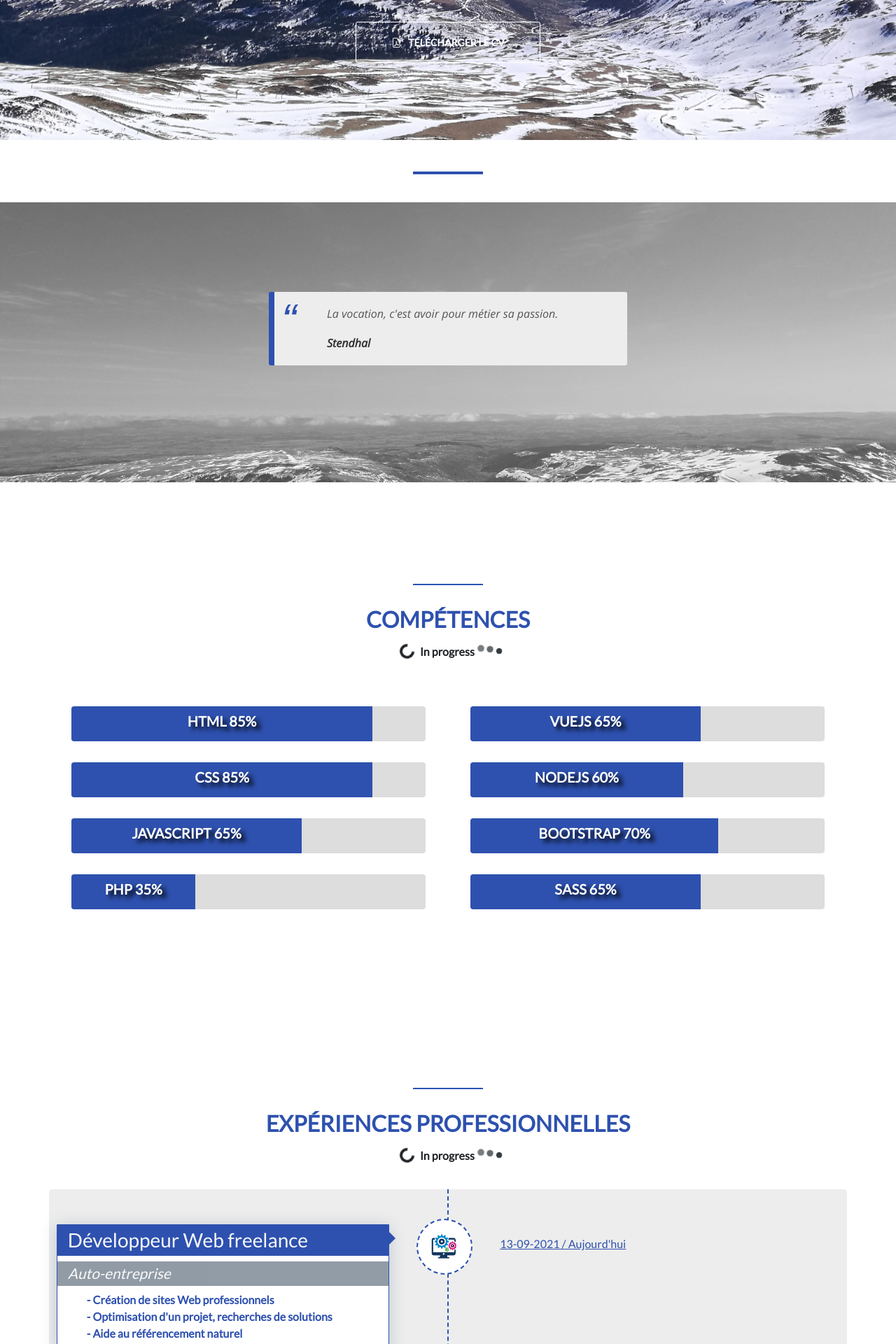
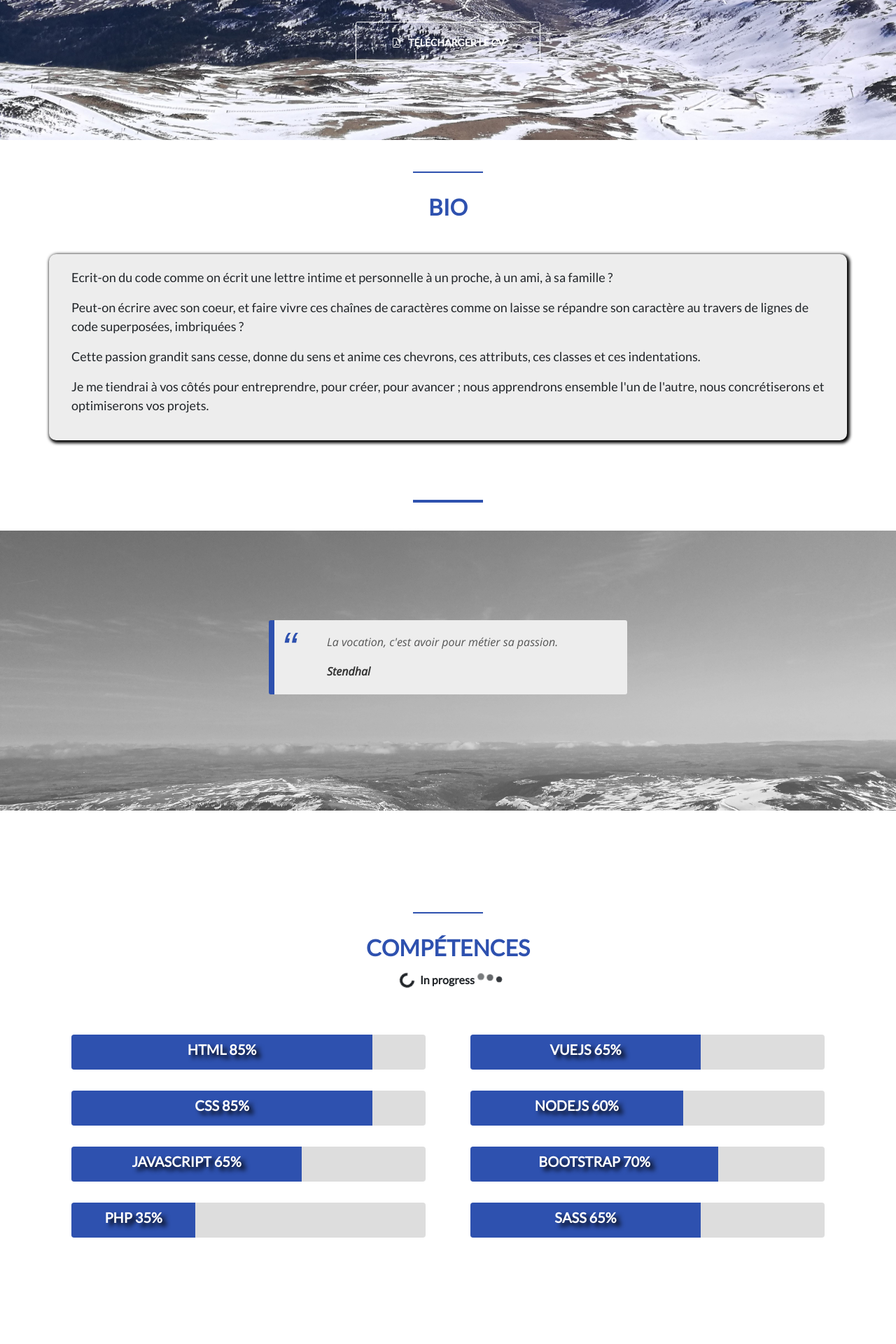
Before and after one commit to dasyx/curriculum_vitae, a PHP site: page / in a window 1280 px wide. Shown: the part 489-2409 px from the top of the page at 70% size. Run offline with PHP 8.4, Linux system fonts and the light colour scheme.

Commit message:
bio + quote bottom + background gradient + scroll fixed

```diff
--- a/css/base/_footer.scss
+++ b/css/base/_footer.scss
@@ -1,5 +1,4 @@
 #contact {
-    margin-top: 200px;
     background-color: #ededed;
     box-shadow: 0px -4px 34px -15px #bebee3;
 }
--- /dev/null
+++ b/css/layouts/_section_bio.scss
@@ -0,0 +1,15 @@
+#bio_responsive {
+    width: 90%;
+    font-size: large;
+}
+#bio_responsive .row {
+    background: #ededed;
+    padding: 20px;
+    border-radius: 10px;
+    box-shadow: 2px 2px 4px 2px #000;
+}
+#bio_responsive .head_banner h2 {
+    margin-top: 30px;
+    color: #2e51af;
+    text-transform: uppercase;
+}
--- a/css/layouts/_section_portfolio.scss
+++ b/css/layouts/_section_portfolio.scss
@@ -1,5 +1,6 @@
 #portfolio {
-    background: $background_gradient;
+    background: linear-gradient(to top, #b1d0f5, #96C2FA);
+    margin-top: 40px;
 }
 
 #portfolio .head_banner h2 {
@@ -27,15 +28,8 @@
 
 #portfolio .head_banner h2 {
     margin-top: 30px;
-    color: #fff;
+    color: $background_main;
     text-transform: uppercase;
-}
-
-.white-divider {
-    width: 100px;
-    height: 2px;
-    background: #bebee3;
-    margin: 0 auto;
 }
 
 .row {
--- a/css/layouts/_section_quote.scss
+++ b/css/layouts/_section_quote.scss
@@ -16,30 +16,35 @@ blockquote {
     margin-top: 160px;
     z-index: 1;
     left: 34%;
+
     @media screen and (max-width: 449px) {
         font-size: 1em;
         width: 65%;
         margin-top: 140px;
         left: 18%;
     }
+
     @media screen and (min-width: 450px) and (max-width: 767px) {
         font-size: 1em;
         width: 65%;
         margin-top: 170px;
         left: 18%;
     }
+
     @media screen and (min-width: 768px) and (max-width: 1400px) {
         font-size: 1em;
         width: 40%;
         margin-top: 170px;
         left: 30%;
     }
+
     @media screen and (min-width: 1401px) and (max-width: 1800px) {
         font-size: 1em;
         width: 35%;
         margin-top: 170px;
         left: 32%;
     }
+
     @media screen and (min-width: 2000px) {
         font-size: 1.2em;
         width: 25%;
@@ -69,16 +74,57 @@ blockquote span {
     font-weight: bold;
     margin-top: 1em;
 }
+
 .bg-divider {
     height: 400px;
     -webkit-filter: grayscale(100%);
     filter: grayscale(100%);
     opacity: .8;
 }
-/* #display_quote {
-    -webkit-filter: grayscale(0%) !important;
-    filter: grayscale(0%) !important;
-} */
-blockquote {
 
+.bg-divider-bottom {
+    height: 400px;
+    background-image: url("../img/background/foia2.jpg");
+    background-size: cover;
+    background-attachment: fixed;
+    background-repeat: no-repeat;
+    margin-bottom: 40px;
 }
+
+#quote_bottom blockquote {
+
+    @media screen and (max-width: 449px) {
+        font-size: .8em;
+        width: 75%;
+        margin-top: 140px;
+        left: 12%;
+    }
+
+    @media screen and (min-width: 450px) and (max-width: 767px) {
+        font-size: 1em;
+        width: 65%;
+        margin-top: 170px;
+        left: 18%;
+    }
+
+    @media screen and (min-width: 768px) and (max-width: 1400px) {
+        font-size: 1em;
+        width: 40%;
+        margin-top: 170px;
+        left: 30%;
+    }
+
+    @media screen and (min-width: 1401px) and (max-width: 1800px) {
+        font-size: 1em;
+        width: 35%;
+        margin-top: 170px;
+        left: 32%;
+    }
+
+    @media screen and (min-width: 2000px) {
+        font-size: 1.2em;
+        width: 25%;
+        margin-top: 170px;
+        left: 38%;
+    }
+}
--- a/css/styles.css
+++ b/css/styles.css
@@ -284,6 +276,25 @@ section .head_banner {
   text-decoration: none;
 }
 
+#bio_responsive {
+  width: 90%;
+  font-size: large;
+}
+
+#bio_responsive .row {
+  background: #ededed;
+  padding: 20px;
+  border-radius: 10px;
+  -webkit-box-shadow: 2px 2px 4px 2px #000;
+          box-shadow: 2px 2px 4px 2px #000;
+}
+
+#bio_responsive .head_banner h2 {
+  margin-top: 30px;
+  color: #2e51af;
+  text-transform: uppercase;
+}
+
 blockquote {
   position: absolute;
   font-size: 1.4em;
--- a/css/styles.scss
+++ b/css/styles.scss
@@ -7,6 +7,7 @@
 @import "./base/navigation";
 
 @import "./layouts/section_about";
+@import "./layouts/section_bio";
 @import "./layouts/section_quote";
 @import "./layouts/section_skills";
 @import "./layouts/section_exp";
--- a/index.html
+++ b/index.html
@@ -53,6 +53,22 @@
             <a href="docs/CV_david_levast.pdf" class="btn btn-sm button1" aria-label="téléchargement cv"><i
                     class="bi bi-file-earmark-pdf"></i>Télécharger le
                 CV</a>
+        </div>
+    </section>
+    <section id="bio">
+        <div class="blue-divider"></div>
+        <div class="container"  id="bio_responsive">
+            <div class="head_banner">
+                <h2>Bio</h2>
+            </div>
+            <div class="row">
+                <div class="col-sm-12">
+                    <p>Ecrit-on du code comme on écrit une lettre intime et personnelle à un proche, à un ami, à sa famille ?</p>
+                    <p>Peut-on écrire avec son coeur, et faire vivre ces chaînes de caractères comme on laisse se répandre son caractère au travers de lignes de code superposées, imbriquées ?</p>
+                    <p>Cette passion grandit sans cesse, donne du sens et anime ces chevrons, ces attributs, ces classes et ces indentations.</p>
+                    <p>Je me tiendrai à vos côtés pour entreprendre, pour créer, pour avancer ; nous apprendrons ensemble l'un de l'autre, nous concrétiserons et optimiserons vos projets.</p>
+                </div>
+            </div>
         </div>
     </section>
     <section class="quote container">
@@ -234,9 +250,11 @@
                 </div>
             </div>
     </section>
+    <div class="bg-divider-bottom"></div>
+    <div class="blue-divider"></div>
     <section id="portfolio">
         <div class="container">
-            <div class="white-divider"></div>
+            <div class="blue-divider"></div>
             <div class="head_banner">
                 <h2>Portfolio</h2>
             </div>
@@ -301,6 +319,19 @@
             </div>
         </div>
     </section>
+    <section class="quote container" id="quote_bottom">
+        <div class="blue-divider"></div>
+        <div class="row">
+            <div class="col-sm-12">
+                <blockquote>
+                    Les passions sont les vents qui enflent les voiles du navire ; elles le submergent quelquefois, mais sans elles il ne pourrait voguer.
+                    <span>Voltaire</span>
+                </blockquote>
+            </div>
+        </div>
+        <div class="blue-divider"></div>
+    </section>
+    <div class="bg-divider-bottom"></div>
     <footer id="contact">
         <div class="container">
             <div class="white-divider"></div>
```
Also changed, not shown: other parts of css/styles.css (+58 -22 lines), css/utils/_variables.scss (+0 -7 lines), img/background/cap_vert.jpg (added), 2 other files.
